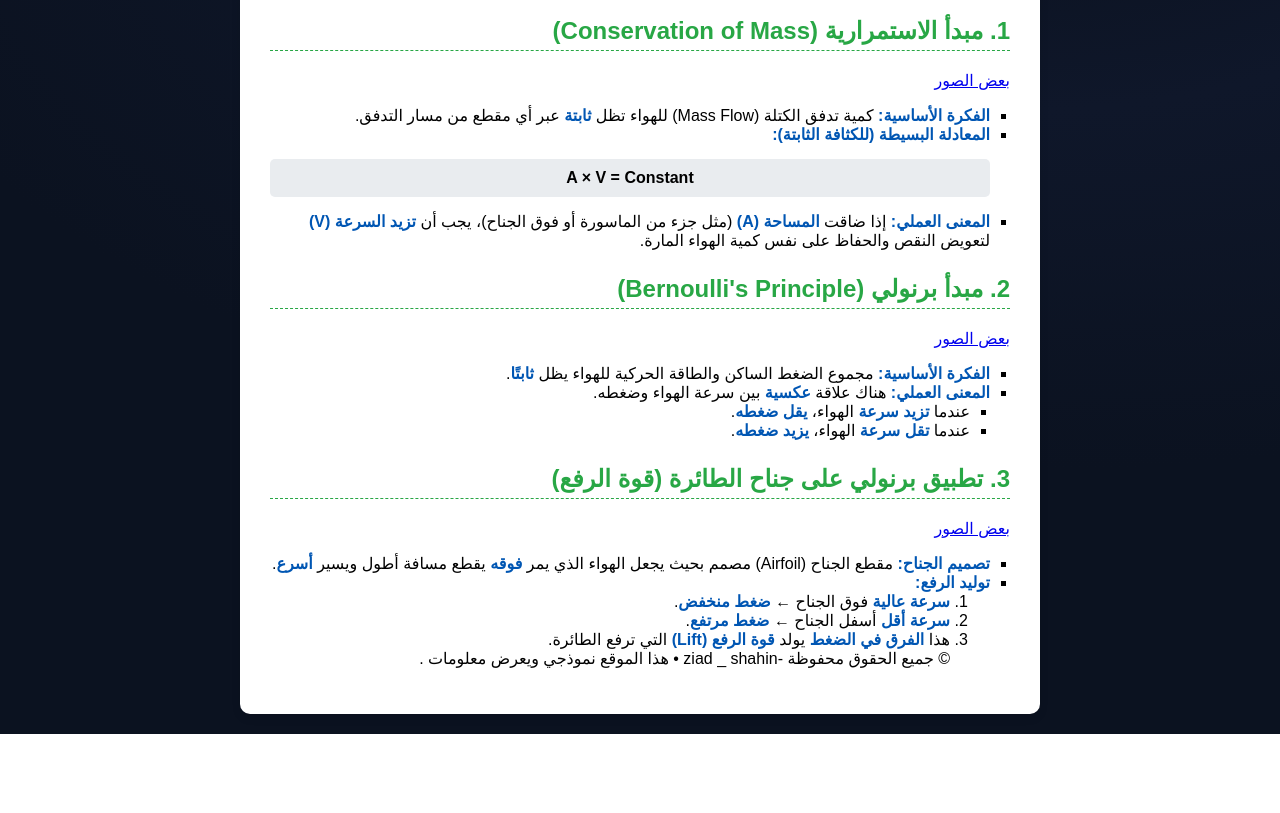
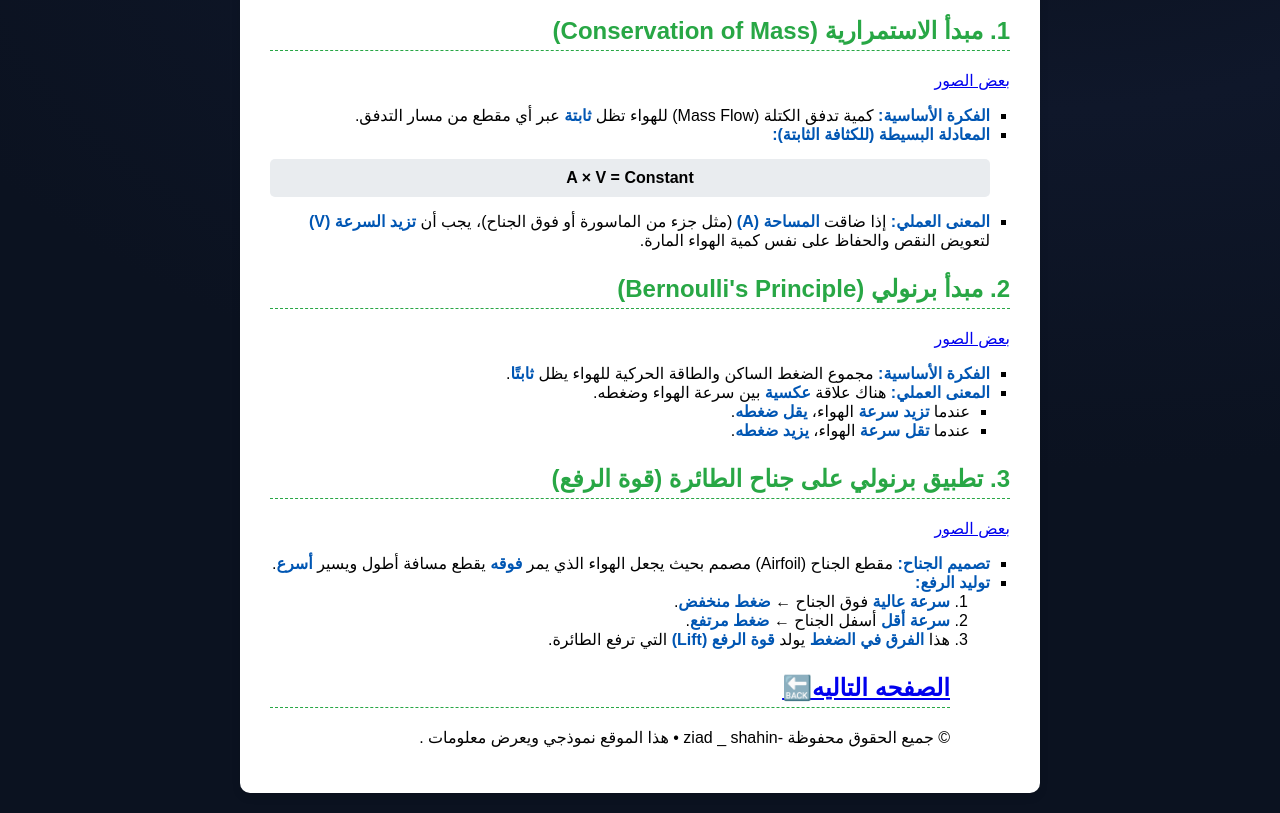
Before and after one commit to shahinziad107-del/Shahin22, a plain HTML site: page index.html in a window 1280 px wide. Shown: the part 130-943 px from the top of the page. Before the commit the page ends 864 px from the top, so only its background shows below. Drawn offline with Linux system fonts and the light colour scheme.

Commit message:
Update index.html

```diff
--- a/index.html
+++ b/index.html
@@ -1,6 +1,3 @@
-<!DOCTYPE html>
-<html lang="ar" dir="rtl">
-<head>
     <meta charset="UTF-8">
     <meta name="viewport" content="width=device-width, initial-scale=1.0">
     <title>ملخص مبادئ الطيران (الأيروديناميكا)</title>
@@ -124,6 +121,7 @@
                     <li><strong>سرعة عالية</strong> فوق الجناح ← <strong>ضغط منخفض</strong>.</li>
                     <li><strong>سرعة أقل</strong> أسفل الجناح ← <strong>ضغط مرتفع</strong>.</li>
                     <li>هذا <strong>الفرق في الضغط</strong> يولد <strong>قوة الرفع (Lift)</strong> التي ترفع الطائرة.</li>
+                    <h2>      <a href= index4.html>الصفحه التاليه🔙</a>  </h2>
                           </main>  <footer>
     © جميع الحقوق محفوظة -ziad _ shahin  • هذا الموقع نموذجي ويعرض معلومات .
   </footer>
@@ -133,4 +131,4 @@
     </div>
 
 </body>
-                                                                   </html>
+</html>
```
